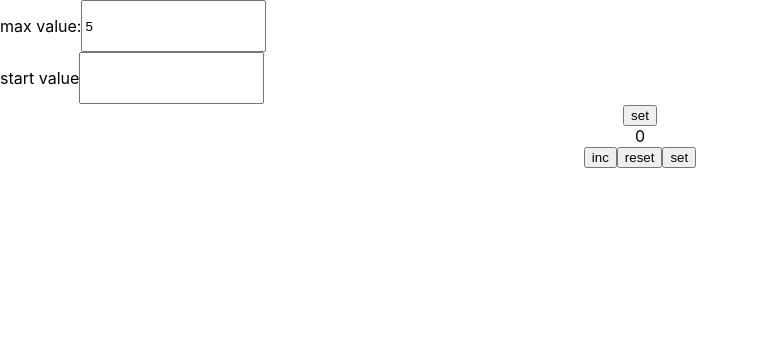
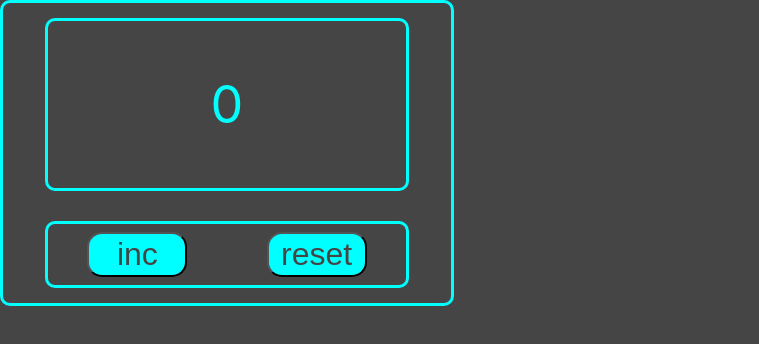
Before and after one commit to Voris03/Counter, a React (Create React App) app: page / in a window 1280 px wide. Shown: the top 344 px of the page, without its empty margins (0-759 px from the left). Built offline with nearby package versions, Linux system fonts and the light colour scheme.

Commit message:
add: styled components

```diff
--- a/src/App.tsx
+++ b/src/App.tsx
@@ -5,7 +5,7 @@ import { Setting } from './Counter/Setting';
 function App() {
   return (
     <div className="App">
-      <Setting />
+      {/* <Setting /> */}
       <Counter />
     </div>
   );
--- a/src/Counter/Counter.tsx
+++ b/src/Counter/Counter.tsx
@@ -1,4 +1,5 @@
 import React, { useState } from "react";
+import styled from "styled-components";
 
 export const Counter = () => {
     const [num, setNum] = useState(0);
@@ -12,15 +13,62 @@ export const Counter = () => {
     };
 
     return (
-        <div>
-            <div>
-                {num}
-            </div>
-            <div>
-                <button onClick={incNum}>inc</button>
-                <button onClick={resetNum}>reset</button>
-                <button onClick={() => {}}>set</button>
-            </div>
-        </div>
+        <StyledCounter>
+            <StyledWrapperNumber>
+                <StyledNumber>{num}</StyledNumber>
+            </StyledWrapperNumber>
+            <StyledWrapperButton>
+                <Button onClick={incNum}>inc</Button>
+                <Button onClick={resetNum}>reset</Button>
+                {/* <button onClick={() => {}}>set</button> */}
+            </StyledWrapperButton>
+        </StyledCounter>
     );
 };
+
+const StyledCounter = styled.div`
+    width: 35%;
+    height: 300px;
+    border: 3px solid #00ffff;
+    border-radius: 10px;
+
+    display: flex;
+    flex-direction: column;
+    align-items: center;
+    justify-content: center;
+`
+
+const StyledWrapperNumber = styled.div`
+    width: 80%;
+    height: 65%;
+    margin: 15px;
+    border: 3px solid #00ffff;
+    border-radius: 10px;
+`
+
+const StyledNumber = styled.p`
+    font-size: 52px;
+    color: #00ffff;
+`
+
+const StyledWrapperButton = styled.div`
+    width: 80%;
+    height: 25%;
+    margin: 15px;
+    border: 3px solid #00ffff;
+    border-radius: 10px;
+    display: flex;
+    flex-direction: row;
+    align-items: center;
+    justify-content: space-around;
+`
+
+const Button = styled.button`
+    background-color: #00ffff;
+    width: 100px;
+    height: 45px;
+    border-radius: 15px;
+
+    font-size: 32px;
+    color: rgb(69, 69, 69);
+`
--- a/src/index.css
+++ b/src/index.css
@@ -1,10 +1,11 @@
 body {
-  margin: 0;
+  margin: 0 auto;
   font-family: -apple-system, BlinkMacSystemFont, 'Segoe UI', 'Roboto', 'Oxygen',
     'Ubuntu', 'Cantarell', 'Fira Sans', 'Droid Sans', 'Helvetica Neue',
     sans-serif;
   -webkit-font-smoothing: antialiased;
   -moz-osx-font-smoothing: grayscale;
+  background-color: rgb(69, 69, 69);
 }
 
 code {
```
